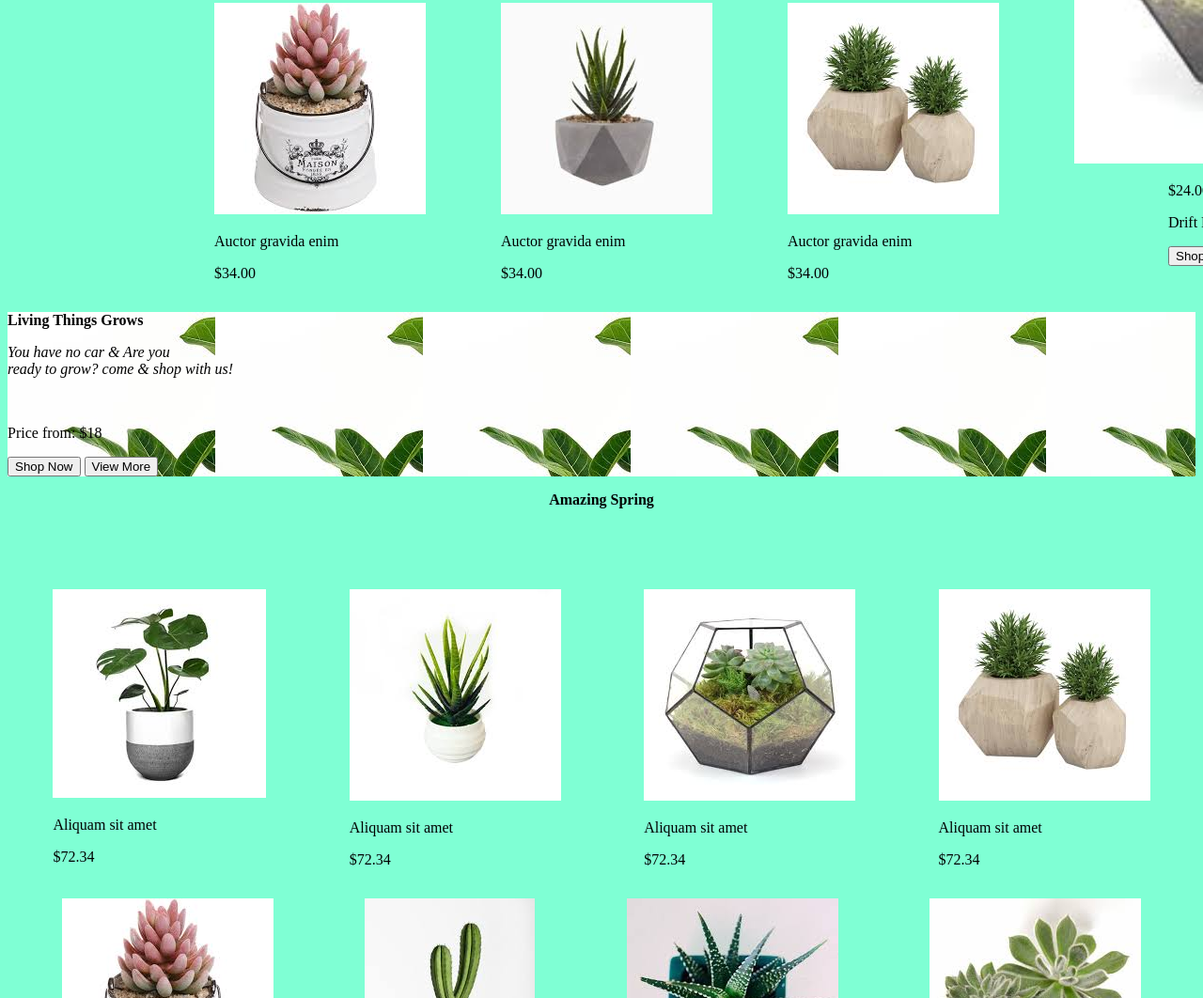
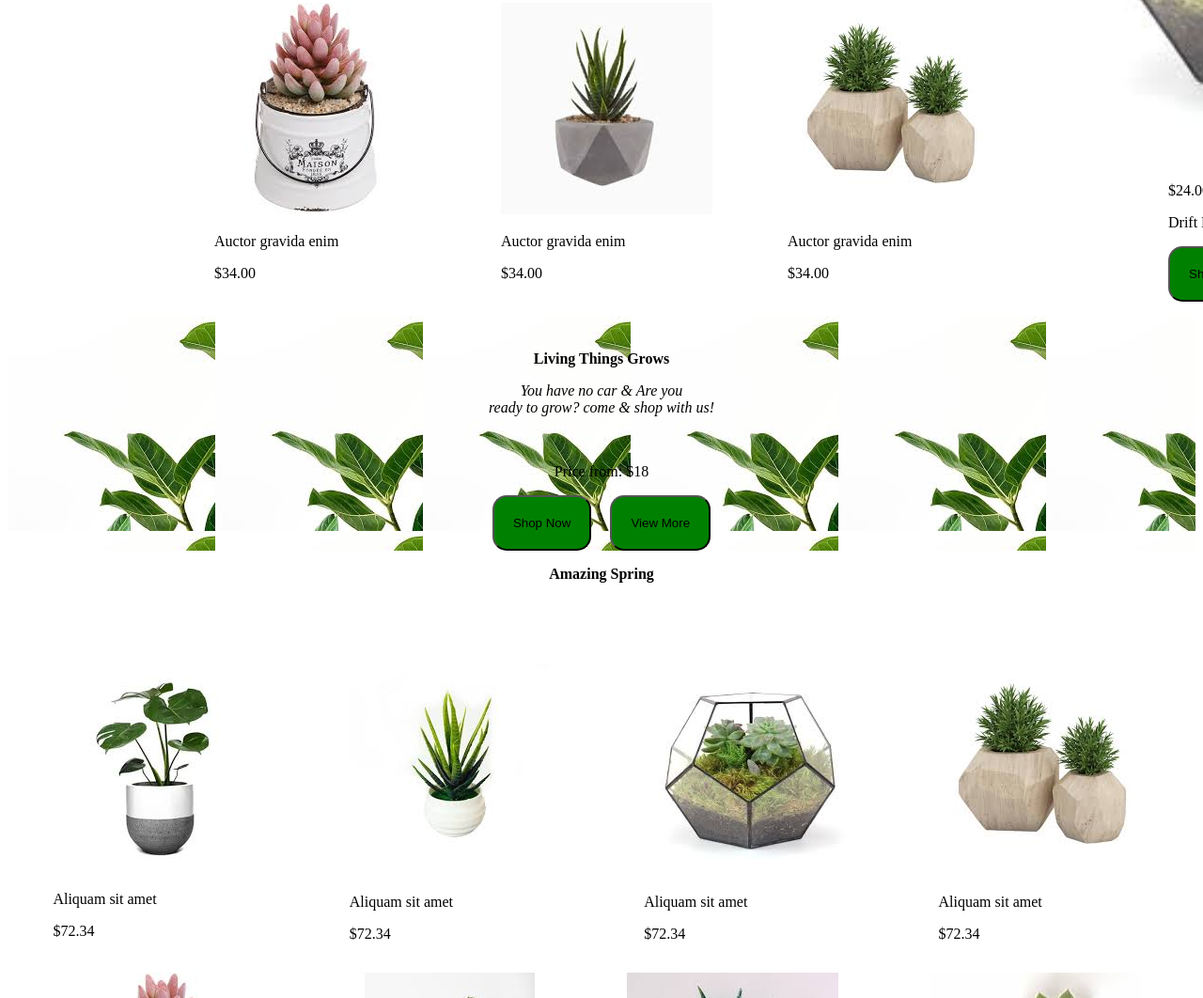
Before and after one commit to Laura-Nyaaga/ControlFlow, a plain HTML site: page index.html in a window 1280 px wide. Shown: the part 1617-2679 px from the top of the page at 94% size. Drawn offline with Linux system fonts and the light colour scheme.

Commit message:
commit changes

```diff
--- a/index.html
+++ b/index.html
@@ -215,9 +215,9 @@
 
     <section>
       <div id="living">
-        <p><b>Living Things Grows</b></p>
-        <p><i>You have no car & Are you <br> ready to grow? come & shop with us!</i></p><br>
-        <p>Price from: $18</p>
+        <p class="living"><b>Living Things Grows</b></p>
+        <p class="living"><i>You have no car & Are you <br> ready to grow? come & shop with us!</i></p><br>
+        <p class="living">Price from: $18</p>
         <div id="buttons">
           <button>Shop Now</button>
           <button>View More</button>
--- a/style.css
+++ b/style.css
@@ -1,9 +1,9 @@
-body{
+/* body{ */
     /* font-size: x-small;
     margin-right: 25px;
     margin-left: 25px; */
-    background-color: aquamarine;
-  }
+    /* background-color: aquamarine;
+  }  */
 #navbar {
   display: flex;
   justify-content: space-between;
@@ -48,7 +48,21 @@ body{
 }
 #living{
     background-image: url(/images/leaves.jpeg);
+    padding-top: 20px;
+
+}
+.living{
+    text-align: center;
+}
+button{
+    background-color: green;
+    padding: 20px;
+    border-radius: 15px;
+}
+#buttons{
+    display: flex;
     justify-content: center;
+    gap: 20px;
 }
 @media all and (min-width: 280px) and (max-width: 1024px) {
   /* body {
```
